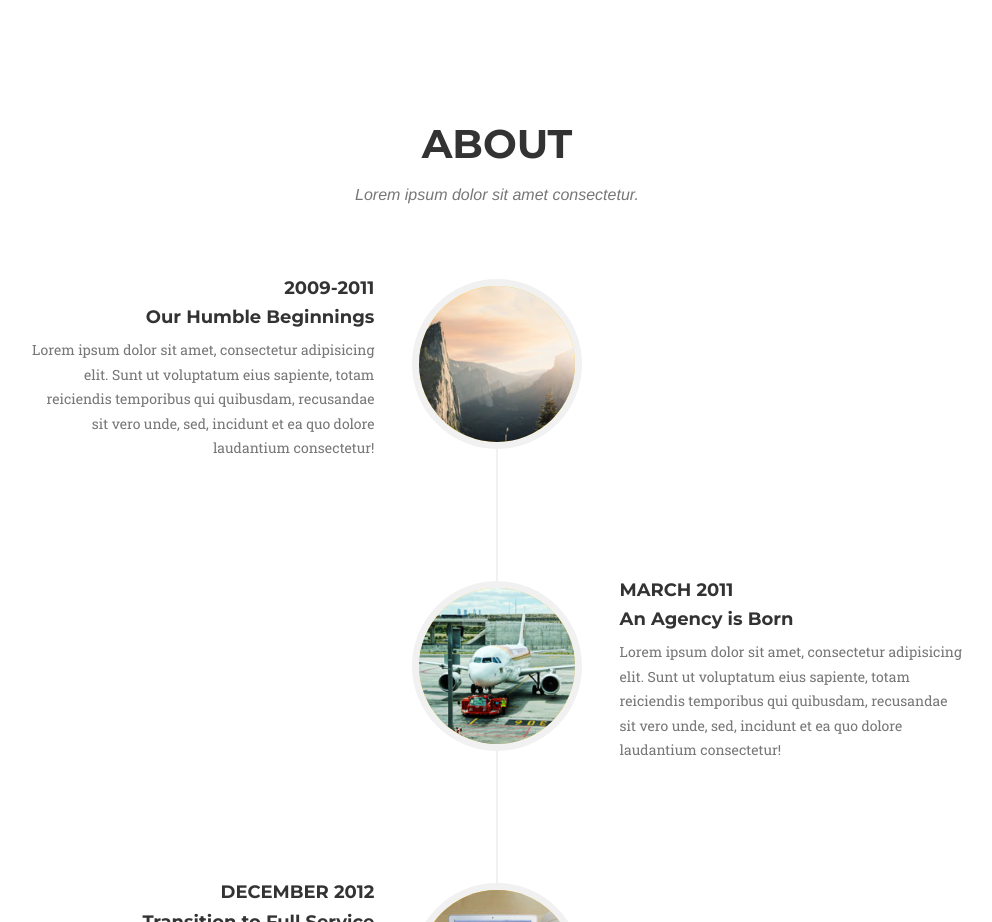
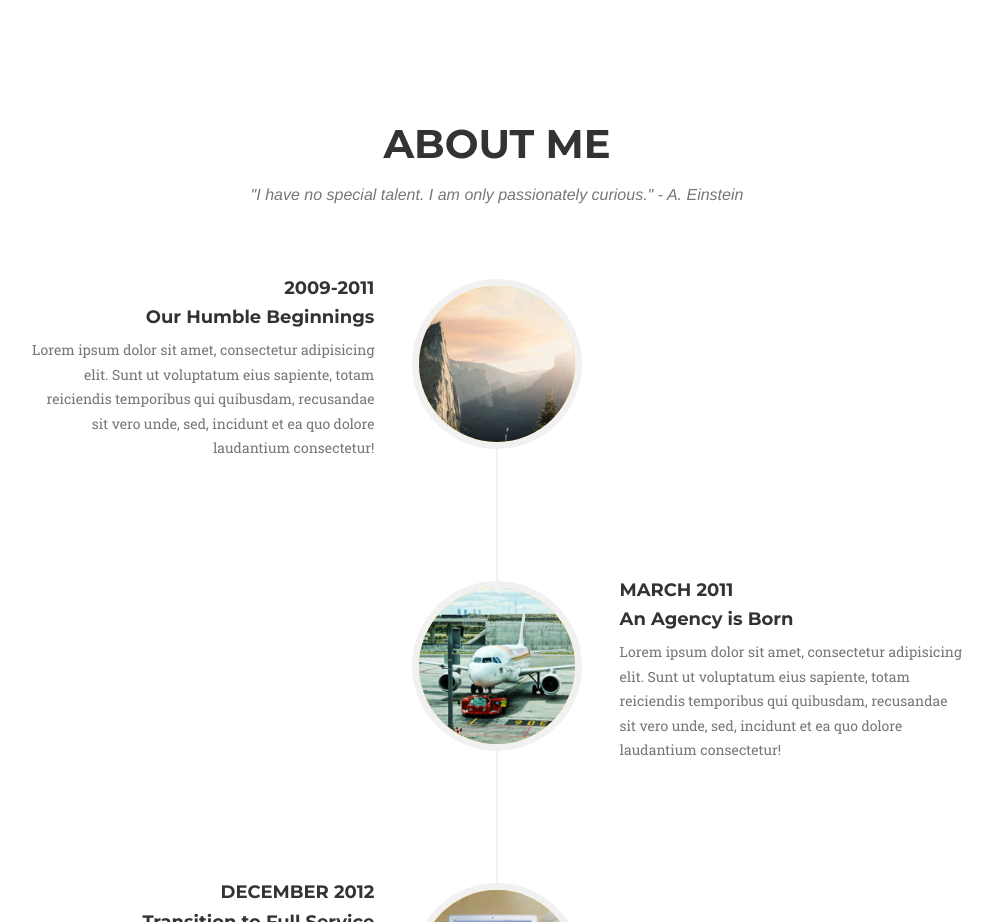
Before and after one commit to andrewpcarr/ProfessionalPortfolio, a website: page index.html in a window 1280 px wide. Shown: the part 2720-3642 px from the top of the page, without its empty margins (143-1135 px from the left). Drawn offline with nearby package versions, Linux system fonts and the light colour scheme; a web font is replaced by a local one.

Commit message:
about me quote

```diff
--- a/index.html
+++ b/index.html
@@ -226,8 +226,8 @@
         <div class="container">
             <div class="row">
                 <div class="col-lg-12 text-center">
-                    <h2 class="section-heading">About</h2>
-                    <h3 class="section-subheading text-muted">Lorem ipsum dolor sit amet consectetur.</h3>
+                    <h2 class="section-heading">About Me</h2>
+                    <h3 class="section-subheading text-muted">"I have no special talent. I am only passionately curious." - A. Einstein</h3>
                 </div>
             </div>
             <div class="row">
```
